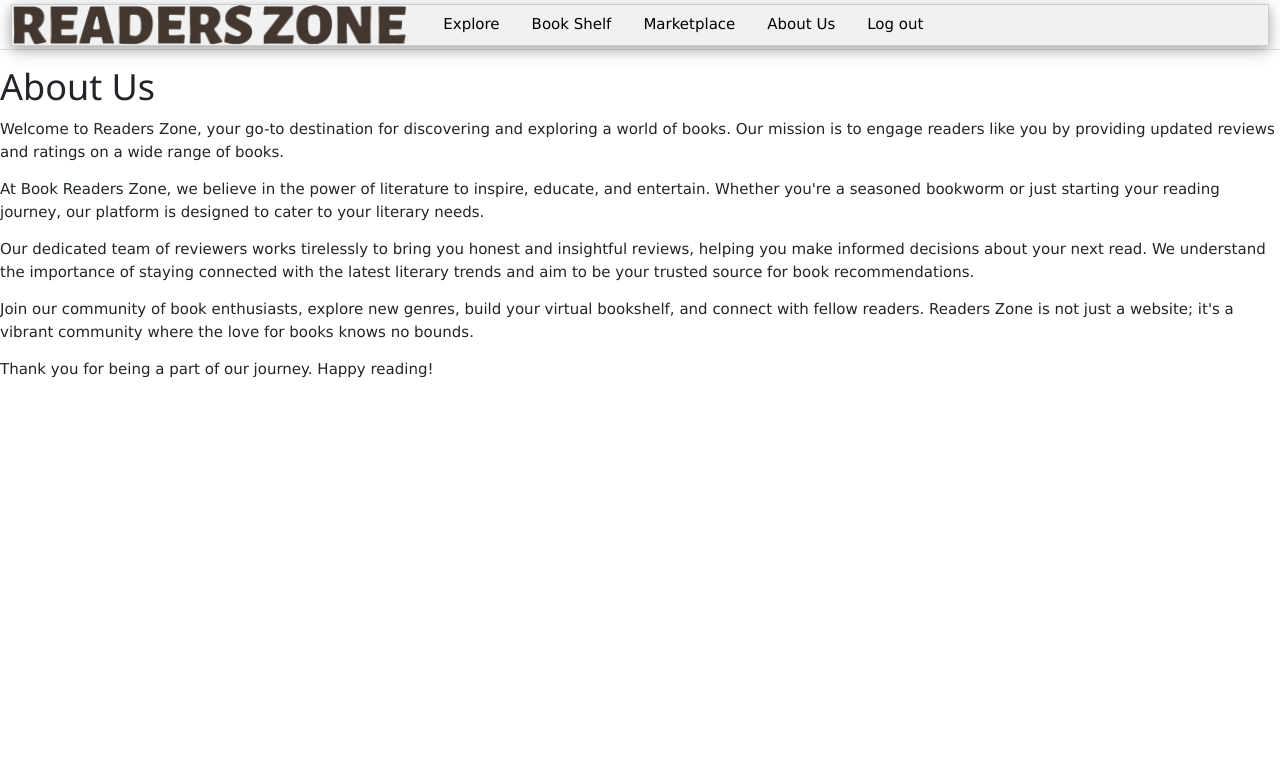
After one commit to nabiiilaaa/fyp, a PHP site: page /home/aboutus.php in a window 1280 px wide. The commit adds this page. Shown: the top 784 px of the page. Run offline with PHP 8.4, Linux system fonts and the light colour scheme; a user stored in the database is signed in; some libraries are stand-ins or nearby versions.

Commit message:
more data added

```diff
--- /dev/null
+++ b/readerszone/home/aboutus.php
@@ -0,0 +1,31 @@
+<?php include($_SERVER['DOCUMENT_ROOT'].'/ReadersZone/include/sessionCheckLogin.php');?>
+<html lang="en">
+<head>
+    <meta charset="UTF-8">
+    <meta name="viewport" content="width=device-width, initial-scale=1.0">
+    <?php include($_SERVER['DOCUMENT_ROOT'].'/ReadersZone/include/includeCSS.php');?>
+    <title>About Us</title>
+</head>
+<body class>
+    <?php include($_SERVER['DOCUMENT_ROOT'].'/ReadersZone/include/header.php');?>
+    <header>
+        <h1>About Us</h1>
+    </header>
+
+    <section id="content-section">
+        <article class="about-us">
+            <p>Welcome to Readers Zone, your go-to destination for discovering and exploring a world of books. Our mission is to engage readers like you by providing updated reviews and ratings on a wide range of books.</p>
+
+            <p>At Book Readers Zone, we believe in the power of literature to inspire, educate, and entertain. Whether you're a seasoned bookworm or just starting your reading journey, our platform is designed to cater to your literary needs.</p>
+
+            <p>Our dedicated team of reviewers works tirelessly to bring you honest and insightful reviews, helping you make informed decisions about your next read. We understand the importance of staying connected with the latest literary trends and aim to be your trusted source for book recommendations.</p>
+
+            <p>Join our community of book enthusiasts, explore new genres, build your virtual bookshelf, and connect with fellow readers. Readers Zone is not just a website; it's a vibrant community where the love for books knows no bounds.</p>
+
+            <p>Thank you for being a part of our journey. Happy reading!</p>
+        </article>
+    </section>
+
+    <?php include($_SERVER['DOCUMENT_ROOT'].'/ReadersZone/include/includeJS.php');?>
+</body>
+</html>
--- a/readerszone/include/header.php
+++ b/readerszone/include/header.php
@@ -2,7 +2,7 @@
     <nav class="navbar navbar-expand-sm navbar-toggleable-sm navbar-light bg-white border-bottom box-shadow mb-3">
         <div class="container-fluid">
             <div class="w3-bar w3-border w3-card-4 w3-light-grey">
-                <a class="w3-bar-item w3-button" href="home.php" style="padding: 0px; margin: 0px; margin-right: 10px;"><img src="/ReadersZone/wwwroot/images/logo.png" height="100%"/><img src="/ReadersZone/wwwroot/images/logo1b.png" height="100%"/></a>
+                <a class="w3-bar-item w3-button" href="home.php" style="padding: 0px; margin: 0px; margin-right: 10px;"><img src="/ReadersZone/wwwroot/images/logo.png" height="100%"/>
                 <button class="navbar-toggler" type="button" data-bs-toggle="collapse" data-bs-target=".navbar-collapse" aria-controls="navbarSupportedContent" aria-expanded="false" aria-label="Toggle navigation" style="float: right;">
                     <span class="navbar-toggler-icon"></span>
                 </button>
@@ -10,7 +10,7 @@
                     <a class="w3-bar-item w3-button w3-mobile" href="explore.php">Explore</a>
                     <a class="w3-bar-item w3-button w3-mobile" href="shelf.php">Book Shelf</a>
                     <a class="w3-bar-item w3-button w3-mobile" href="home.php">Marketplace</a>
-                    <a class="w3-bar-item w3-button w3-mobile" href="home.php">About Us</a>
+                    <a class="w3-bar-item w3-button w3-mobile" href="aboutus.php">About Us</a>
                     <a class="w3-bar-item w3-button w3-mobile" href="/ReadersZone/dal/logout.php">Log out</a>
                 </div>
             </div>
--- a/readerszone/readerszone.sql
+++ b/readerszone/readerszone.sql
@@ -6,6 +6,7 @@
 -- Generation Time: Jan 06, 2024 at 06:54 PM
 -- Server version: 10.4.32-MariaDB
 -- PHP Version: 8.0.30
+
 
 SET SQL_MODE = "NO_AUTO_VALUE_ON_ZERO";
 START TRANSACTION;
@@ -147,7 +148,7 @@ CREATE TABLE `users` (
 --
 
 INSERT INTO `users` (`Id`, `UserName`, `Email`, `Password`) VALUES
-(1, 'fahad', 'fahadnaeem424@gmail.com', '123');
+(1, 'nabila', 'nabila123@gmail.com', '123');
 
 --
 -- Indexes for dumped tables
```
Also changed, not shown: readerszone/README.md (added), readerszone/wwwroot/book/images/Brysons dictinary of troublesome words.jpg (added), readerszone/wwwroot/book/images/HP B2 Chamber of secrets.jpeg (added), readerszone/wwwroot/book/images/HP B3 Prisoner of Azkaban.jpeg (added), readerszone/wwwroot/book/images/Harry Potter 1-5.jpeg (added), readerszone/wwwroot/book/images/It_Ends_with_Us_(Colleen_Hoover).png (added), readerszone/wwwroot/book/images/It_Starts_with_Us_(Colleen_Hoover).png (added), readerszone/wwwroot/book/images/November9.jpeg (added), readerszone/wwwroot/book/images/Verity_cover.png (added), readerszone/wwwroot/book/images/short history of nearly everything.jpeg (added), 2 other files.
